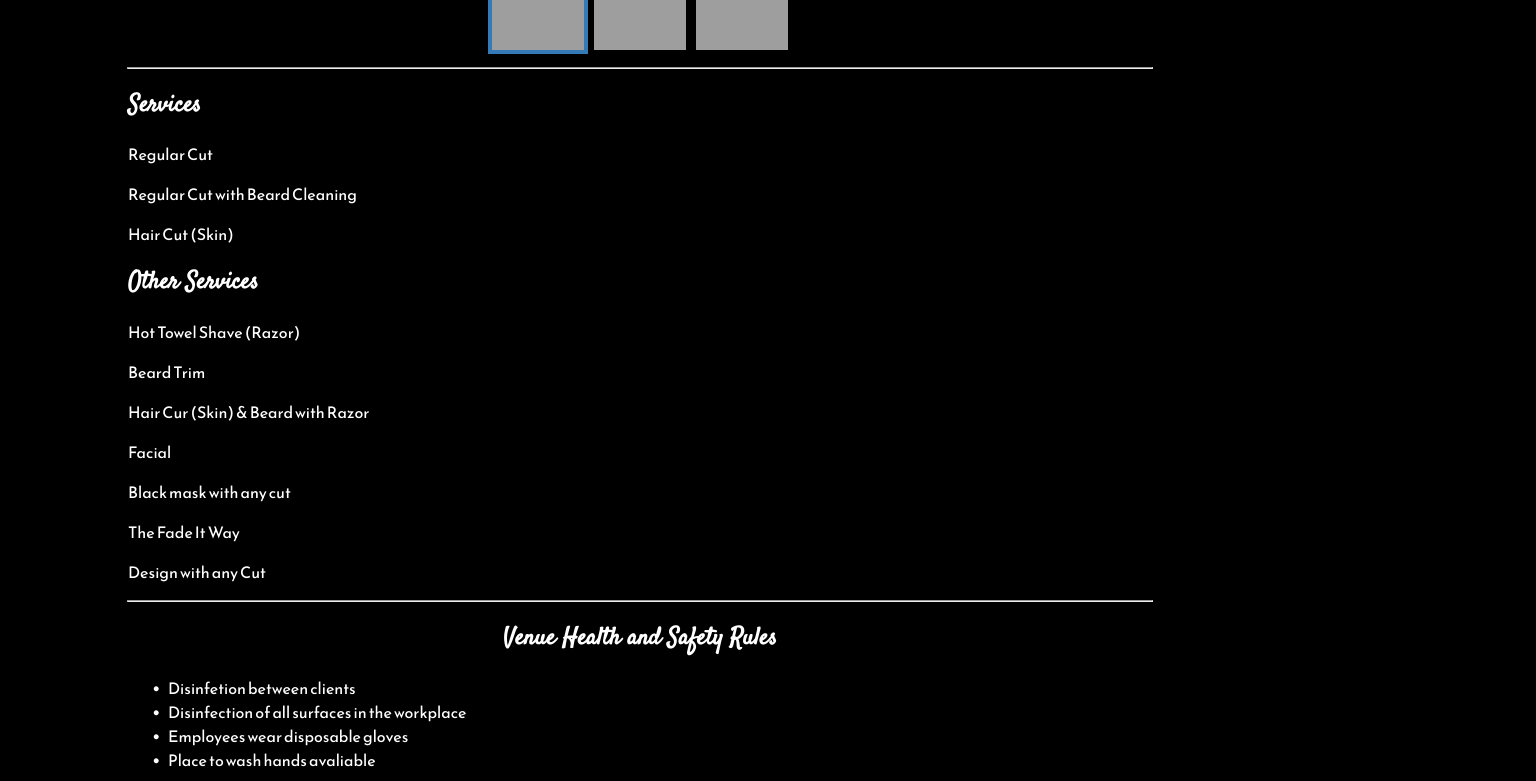
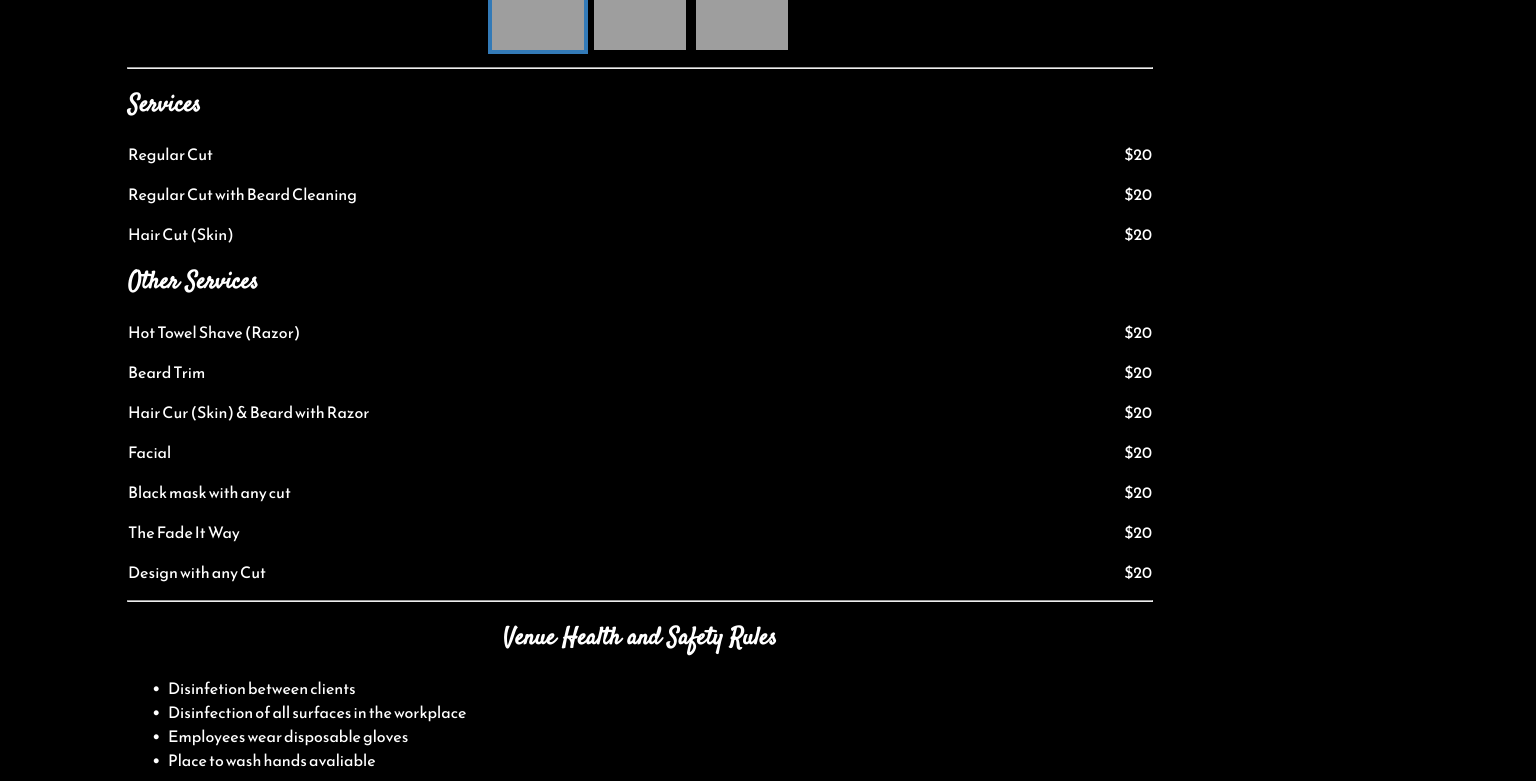
Before and after one commit to JesusFernandoRios/Fadeit-barbershop, a React (Create React App) app: page / in a window 1280 px wide. Shown: the part 1548-2329 px from the top of the page, 1536 px wide, since content can reach past the window. Built offline with nearby package versions, Linux system fonts and the light colour scheme; grey boxes are pictures that could not be loaded.

Commit message:
updating favicon

```diff
--- a/src/Components/Pricing.jsx
+++ b/src/Components/Pricing.jsx
@@ -7,22 +7,31 @@ export default function Pricing() {
             <div className="services">
                 <h2>Services</h2>
 
-                <p>Regular Cut</p>
-                <p>Regular Cut with Beard Cleaning</p>
-                <p>Hair Cut (Skin)</p>
+                <p>Regular Cut <span className='prices'>$20</span>
+                </p>
+                <p>Regular Cut with Beard Cleaning <span className='prices'>$20</span>
+                </p>
+                <p>Hair Cut (Skin) <span className='prices'>$20</span>
+                </p>
 
             </div>
 
             <div className="other_services">
                 <h2>Other Services</h2>
 
-                <p>Hot Towel Shave (Razor)</p>
-                <p>Beard Trim</p>
-                <p>Hair Cur (Skin) & Beard with Razor</p>
-                <p>Facial</p>
-                <p>Black mask with any cut</p>
-                <p>The Fade It Way</p>
-                <p>Design with any Cut</p>
+                <p>Hot Towel Shave (Razor) <span className='prices'>$20</span>
+                </p>
+                <p>Beard Trim <span className='prices'>$20</span>
+                </p>
+                <p>Hair Cur (Skin) & Beard with Razor <span className='prices'>$20</span>
+                </p>
+                <p>Facial <span className='prices'>$20</span></p>
+                <p>Black mask with any cut <span className='prices'>$20</span>
+                </p>
+                <p>The Fade It Way <span className='prices'>$20</span>
+                </p>
+                <p>Design with any Cut <span className='prices'>$20</span>
+                </p>
             </div>
 
         </section>
--- a/src/Components/Style/appointment_button.css
+++ b/src/Components/Style/appointment_button.css
@@ -13,7 +13,7 @@
     display: flex;
     align-items: center;
     justify-content: center;
-    padding: 0.1rem 1rem;
+    padding: 0.1rem 2rem;
     font-family: "Poppins", sans-serif;
     font-weight: 700;
     font-size: 18px;
--- a/src/Components/Style/pricing.css
+++ b/src/Components/Style/pricing.css
@@ -1,7 +1,7 @@
 .pricing {
+
     padding-left: 10%;
     padding-right: 10%;
-    width: 100%;
 }
 
 .pricing h2 {
@@ -11,11 +11,14 @@
 .pricing p {
     font-family: 'Reem Kufi', sans-serif;
 }
+.prices {
+    float: right;
+}
 
 
 @media only screen and (max-width: 480px) {
     .pricing {
-        padding-left: 0;
-        padding-right: 0;
+        padding-left: 5%;
+        padding-right: 5%;
     }
 }
--- a/src/index.css
+++ b/src/index.css
@@ -36,6 +36,8 @@ ul li::before {
 }
 
 
-@media only screen and (max-width: 480px){
-
+@media only screen and (max-width: 480px) {
+  hr {
+    width: 90%;
+  }
 }
```
Also changed, not shown: public/manifest.json, src/Images/white-logo.png (deleted), 1 other file (tests, documents, lock files or other folders).
